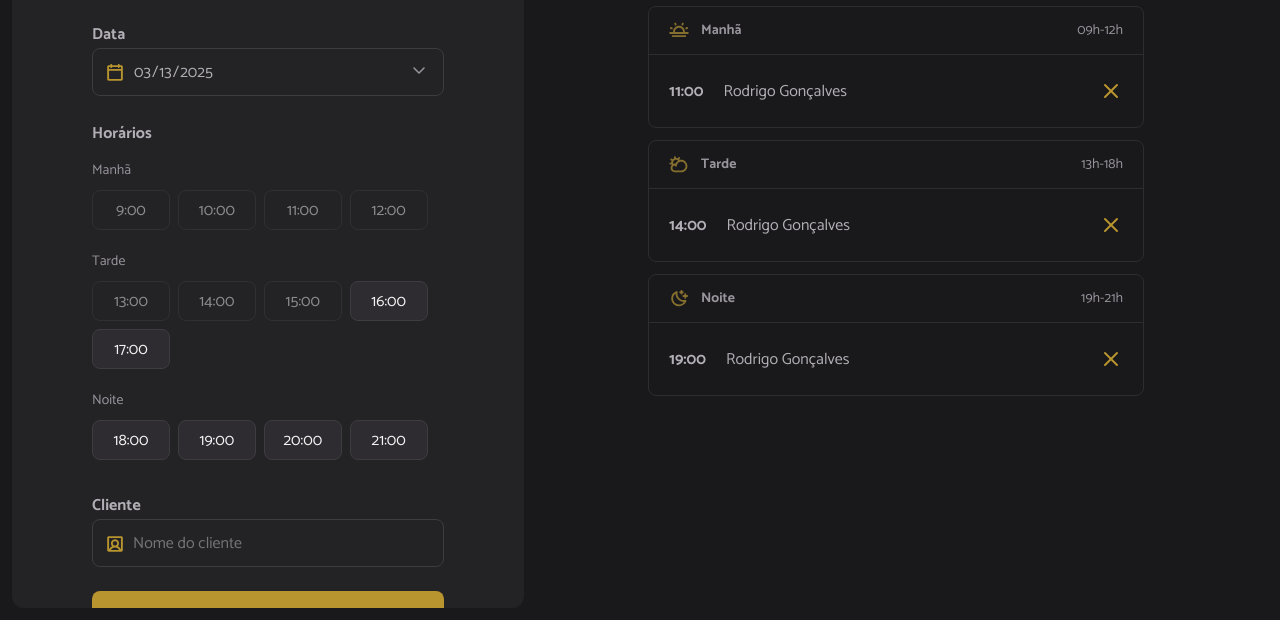
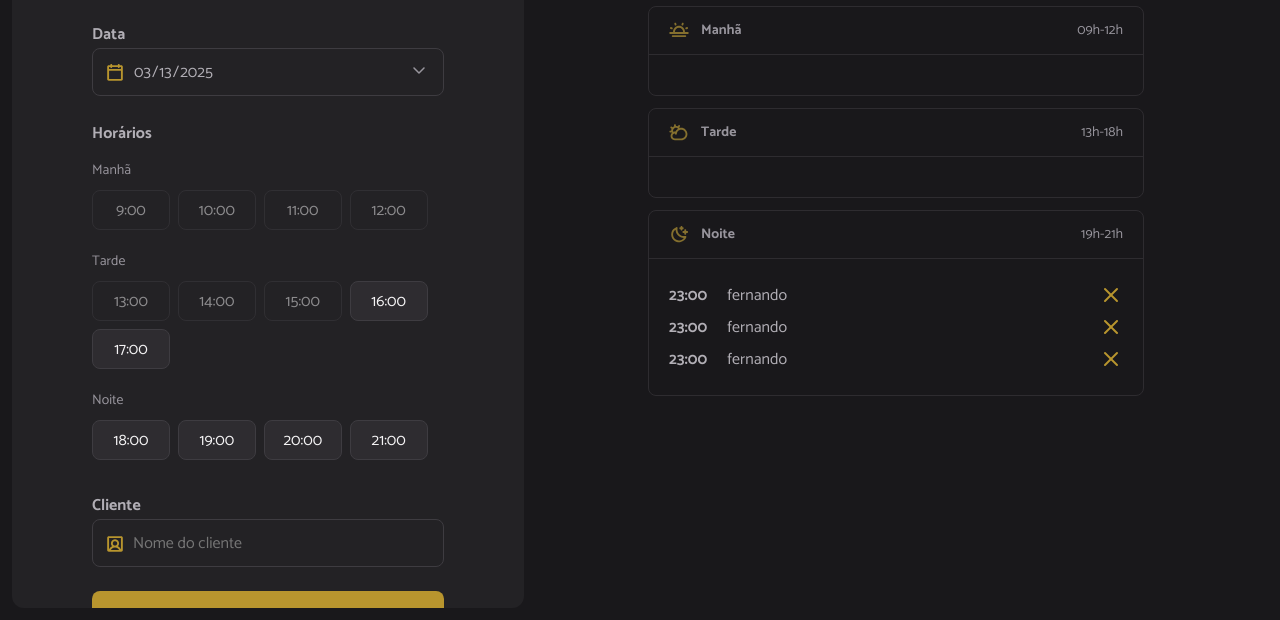
Before and after one commit to Fergod600/Hair-Day, a website built with webpack: page index.html in a window 1280 px wide. Shown: the part 180-800 px from the top of the page. Built offline with nearby package versions, Linux system fonts and the light colour scheme; data requests are answered from the project's data file.

Commit message:
Renderizando os agendamentos do dia

```diff
--- a/server.json
+++ b/server.json
@@ -1,14 +1,19 @@
 {
   "schedules": [
     {
-      "id": "1741807467899",
+      "id": 1741881047904,
       "name": "fernando",
-      "when": "2025-03-12T20:00:00.000Z"
+      "when": "2025-03-13T23:00:00.000Z"
     },
     {
-      "id": 1741812240038,
+      "id": 1741881178961,
       "name": "fernando",
-      "when": "2025-03-13T00:00:00.000Z"
+      "when": "2025-03-13T23:00:00.000Z"
+    },
+    {
+      "id": 1741881254366,
+      "name": "fernando",
+      "when": "2025-03-13T23:00:00.000Z"
     }
   ]
 }
--- a/src/modules/schedules/load.js
+++ b/src/modules/schedules/load.js
@@ -1,5 +1,6 @@
 import { scheduleFetchByDay } from "../../services/schedule-fetch-by-day.js"
 import { hoursLoad } from "../form/hours-load.js"
+import { schedulesShow } from "../schedules/show.js"
 
 //Se leciona o input de data
 const selectedDate = document.getElementById("date")
@@ -10,6 +11,8 @@ export async function schedulesDay(){
   // Busca na API os agendamentos
   const dailySchedules = await scheduleFetchByDay({ date })
 
+  // Exibe os agendamentos
+  schedulesShow ({ dailySchedules })
 
   // Renderiza as horas disponíveis
   hoursLoad({ date })
--- /dev/null
+++ b/src/modules/schedules/show.js
@@ -0,0 +1,53 @@
+import dayjs from "dayjs";
+
+// Seleciona as sessões : manhã, tarde e noite
+const periodMorning = document.getElementById("period-morning");
+const periodAfternoon = document.getElementById("period-afternoon")
+const periodNight = document.getElementById("period-night")
+
+export function schedulesShow({ dailySchedules }){
+  try {
+    // Limpa as listas
+    periodMorning.innerHTML = ""
+    periodAfternoon.innerHTML = ""
+    periodNight.innerHTML = ""
+
+    // Renderiza s agendamentos por período
+    dailySchedules.forEach((schedule) => {
+      const item = document.createElement("li")
+      const time = document.createElement("strong")
+      const name = document.createElement("span")
+
+    // Adiciona o id do agendamento
+    item.setAttribute("data-id", schedule.id)
+    time.textContent = dayjs(schedule.when). format("HH:mm")
+    name.textContent = schedule.name
+
+    // Cria ícone de cancelar o agendamento
+    const cancelIcon = document.createElement("img")
+    cancelIcon.classList.add("cancel-icon")
+    cancelIcon.setAttribute("src", "./src/assets/cancel.svg" )
+    cancelIcon.setAttribute("alt", "Cancelar")
+
+    // Adiciona o tempo, nome e ícone no item
+    item.append(time, name, cancelIcon)
+
+    //Obtém somente a hora
+    const hour = dayjs(schedule.when).hour()
+
+    // Renderiza o agendamento na sessão
+    if(hour <= 12) {
+      periodMorning.appendChild(item)
+    }else if (hour > 12 && hour <= 18 ){
+      periodAfternoon.appendChild(item)
+    }else {
+      periodNight.appendChild(item)
+    }
+
+})
+
+} catch (error) {
+  alert("Não foi possivel ver os agendamentos ")
+  console.log(error)
+}
+}
```
Also changed, not shown: index.html (+6 -6 lines), dist/index.html, dist/main.js.
